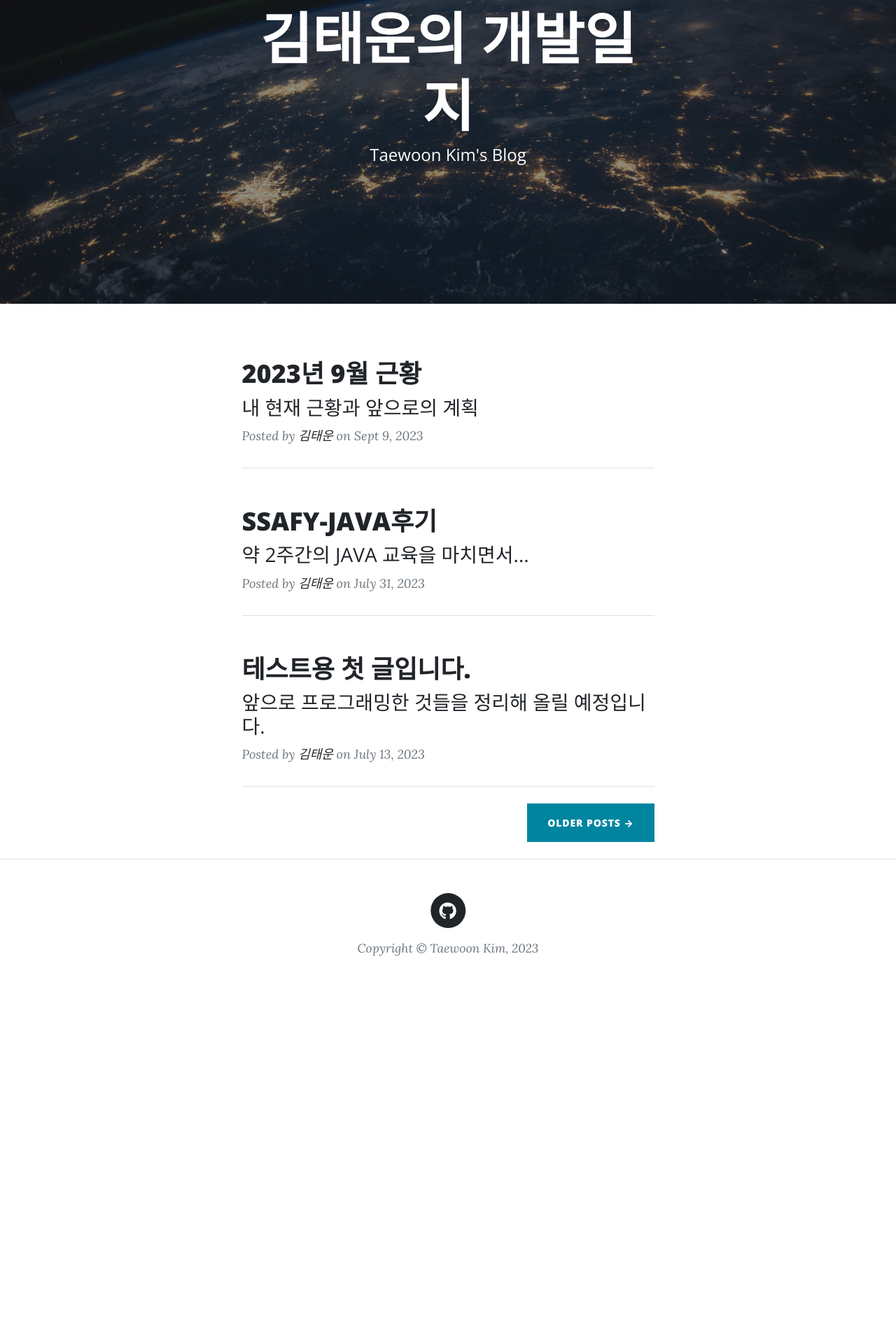
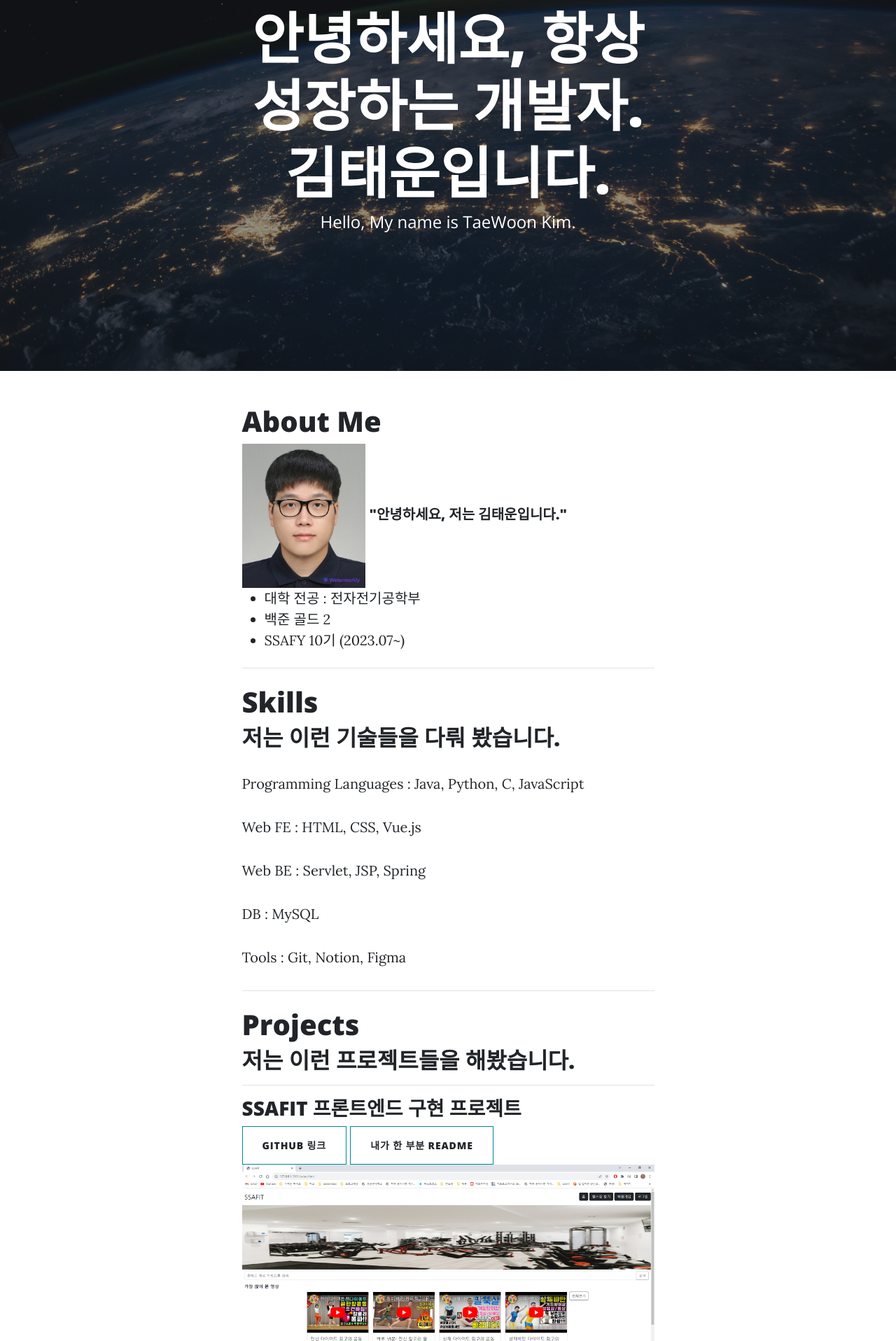
Before and after one commit to twnkm7089/twnkm7089.github.io, a plain HTML site: page index.html in a window 1280 px wide. Shown: the part 194-2110 px from the top of the page at 70% size. Before the commit the page ends 1611 px from the top, so only its background shows below. Drawn offline with nearby package versions, Linux system fonts and the light colour scheme.

Commit message:
231120_portfolio

```diff
--- a/index.html
+++ b/index.html
@@ -30,9 +30,9 @@
                 <div class="collapse navbar-collapse" id="navbarResponsive">
                     <ul class="navbar-nav ms-auto py-4 py-lg-0">
                         <li class="nav-item"><a class="nav-link px-lg-3 py-3 py-lg-4" href="index.html">Home</a></li>
-                        <li class="nav-item"><a class="nav-link px-lg-3 py-3 py-lg-4" href="about.html">About</a></li>
-                        <li class="nav-item"><a class="nav-link px-lg-3 py-3 py-lg-4" href="projects.html">Projects</a></li>
-                        <li class="nav-item"><a class="nav-link px-lg-3 py-3 py-lg-4" href="https://github.com/twnkm7089">GITHUB</a></li>
+                        <li class="nav-item"><a class="nav-link px-lg-3 py-3 py-lg-4" href="#about">About</a></li>
+                        <li class="nav-item"><a class="nav-link px-lg-3 py-3 py-lg-4" href="#projects">Projects</a></li>
+                        <li class="nav-item"><a class="nav-link px-lg-3 py-3 py-lg-4" href="https://github.com/twnkm7089" target="_blank">GITHUB</a></li>
                     </ul>
                 </div>
             </div>
@@ -45,8 +45,8 @@
                 <div class="row gx-4 gx-lg-5 justify-content-center">
                     <div class="col-md-10 col-lg-8 col-xl-7">
                         <div class="site-heading">
-                            <h1>김태운의 개발일지</h1>
-                            <span class="subheading">Taewoon Kim's Blog</span>
+                            <h1>안녕하세요, 항상 성장하는 개발자. 김태운입니다.</h1>
+                            <span class="subheading">Hello, My name is TaeWoon Kim.</span>
                         </div>
                     </div>
                 </div>
@@ -55,20 +55,22 @@
 
         <!--메인 콘텐츠-->
         <!-- Main Content-->
+
+        <div id="about"></div>
+        <!--About Me-->
         <div class="container px-4 px-lg-5">
             <div class="row gx-4 gx-lg-5 justify-content-center">
                 <div class="col-md-10 col-lg-8 col-xl-7">
                     <!-- Post preview-->
                     <div class="post-preview">
-                        <a href="september.html">
-                            <h2 class="post-title">2023년 9월 근황</h2>
-                            <h3 class="post-subtitle">내 현재 근황과 앞으로의 계획</h3>
-                        </a>
-                        <p class="post-meta">
-                            Posted by
-                            <a href="#!">김태운</a>
-                            on Sept 9, 2023
-                        </p>
+                        <h1>About Me</h1>
+                        <img src="./assets/img/사진(기본) (1).jpeg" width="30%">
+                        <h2 style="display: inline-block; width: 60%; font-size: 20px;">"안녕하세요, 저는 김태운입니다."</h2>
+                        <ul>
+                            <li>대학 전공 : 전자전기공학부</li>
+                            <li>백준 골드 2</li>
+                            <li>SSAFY 10기 (2023.07~)</li>
+                        </ul>
                     </div>
                     <!-- Divider-->
                     <hr class="my-4" />
@@ -77,28 +79,81 @@
         </div>
 
 
-
-
-
-
-
-
-
-
+        <!--My Skills-->
         <div class="container px-4 px-lg-5">
             <div class="row gx-4 gx-lg-5 justify-content-center">
                 <div class="col-md-10 col-lg-8 col-xl-7">
                     <!-- Post preview-->
                     <div class="post-preview">
-                        <a href="java_review.html">
-                            <h2 class="post-title">SSAFY-JAVA후기</h2>
-                            <h3 class="post-subtitle">약 2주간의 JAVA 교육을 마치면서...</h3>
-                        </a>
-                        <p class="post-meta">
-                            Posted by
-                            <a href="#!">김태운</a>
-                            on July 31, 2023
-                        </p>
+                        <h1>Skills</h1>
+                        <h2>저는 이런 기술들을 다뤄 봤습니다.</h2>
+                        <p>Programming Languages : Java, Python, C, JavaScript</p>
+                        <p>Web FE : HTML, CSS, Vue.js</p>
+                        <p>Web BE : Servlet, JSP, Spring</p>
+                        <p>DB : MySQL</p>
+                        <p>Tools : Git, Notion, Figma</p>
+                    </div>
+                    <!-- Divider-->
+                    <hr class="my-4" />
+                </div>
+            </div>
+        </div>
+
+        <div id="projects"></div>
+        <!--Projects-->
+        <div class="container px-4 px-lg-5">
+            <div class="row gx-4 gx-lg-5 justify-content-center">
+                <div class="col-md-10 col-lg-8 col-xl-7">
+                    <!-- Post preview-->
+                    <div class="post-preview">
+                        <h1>Projects</h1>
+                        <h2>저는 이런 프로젝트들을 해봤습니다.</h2>
+                        <hr>
+                        <h3>SSAFIT 프론트엔드 구현 프로젝트</h3>
+                        <button type="button" class="btn btn-outline-primary"><a href="https://github.com/twnkm7089/SSAFIT_FE">GITHUB 링크</a></button>
+                        <button type="button" class="btn btn-outline-primary"><a href="https://github.com/twnkm7089/SSAFIT_FE/blob/master/%EA%B9%80%ED%83%9C%EC%9A%B4_README.md">내가 한 부분 README</a></button>
+                        <img src="./assets/img/ssafit_FE.png" width="100%">
+                        <p>인원 : 2인</p>
+                        <p>개요 : 미리 저장되어 있던 운동 영상 리스트를 출력하는 웹 사이트의 Front End 부분 제작</p>
+                        <p>사용 기술 : HTML, CSS, JavaScript, VSCode, GIT</p>
+                        <p>내가 맡은 부분 : 메인화면 구현, 회원가입 모달, 로그인 모달 구현</p>
+                        <p>세부 사항 요약 : </p>
+                        <ul>
+                            <li>BootStrap 프레임워크를 이용한 화면 구성</li>
+                            <li>JavaScript를 이용하여 회원가입 시 비밀번호의 길이 제한 및 비밀번호 확인 기능 구현</li>
+                        </ul>
+                        <hr>
+                        <h3>SSAFIT 백엔드 구현 프로젝트</h3>
+                        <button type="button" class="btn btn-outline-primary"><a href="https://github.com/twnkm7089/SSAFIT_3">GITHUB 링크</a><br></button>
+                        <button type="button" class="btn btn-outline-primary"><a href="https://github.com/twnkm7089/SSAFIT_3/blob/master/%ED%83%9C%EC%9A%B4_README.md">내가 한 부분 README</a></button>
+                        <img src="./assets/img/mainjsp.png" width="100%">
+                        <p>인원 : 3인</p>
+                        <p>개요 : 미리 저장되어 있던 운동 영상 리스트를 출력하는 사이트를 SSR(Server Side Rendering)기반으로 구축.</p>
+                        <p>사용 기술 : Java, JSP, Eclipse EE, GIT</p>
+                        <p>내가 맡은 부분 : MVC 구조중 Model 부분 구현</p>
+                        <p>세부 사항 요약 : </p>
+                        <ul>
+                            <li>MVC 구조를 기반으로 셋이서 분업.</li>
+                            <li>모델 부분을 맡아서 웹 사이트의 기능하는 부분을 구현.</li>
+                            <li>구현하고자 하는 부분에 맞추어 DTO, DAO 구현, 비디오나 리뷰를 보여주기 위한 메서드 정의</li>
+                            <li>분업을 통한 conflict 최소화 및, 작업 효율 증대.</li>
+                        </ul>
+                        <hr>
+                        <h3>REST API 구현 프로젝트</h3>
+                        <button type="button" class="btn btn-outline-primary"><a href="https://github.com/twnkm7089/SSAFIT_REST_API">GITHUB 링크</a><br></button>
+                        <button type="button" class="btn btn-outline-primary"><a href="https://github.com/twnkm7089/SSAFIT_REST_API/blob/master/%ED%83%9C%EC%9A%B4_README.md">내가 한 부분 README</a></button>
+                        <img src="./assets/img/restAPI.png" width="100%">
+                        <p>인원 : 3인</p>
+                        <p>개요 : MySQL DB와 연동된 운동 영상 커뮤니티를 위한 Spring REST API 구현</p>
+                        <p>사용 기술 : Java, Spring Boot, MySQL</p>
+                        <p>내가 맡은 부분 : 회원 기능과 관련된 컨트롤러 구현</p>
+                        <p>세부 사항 요약 : </p>
+                        <ul>
+                            <li>기능을 기반으로 셋이서 분업.</li>
+                            <li>Review와 관련하여 CRUD작업을 수행할 수 있는 REST API 구현</li>
+                            <li>MySQL로 구현된 DB와 연동하여 작업 수행.</li>
+                            <li>Swagger를 이용하여 검증</li>
+                        </ul>
                     </div>
                     <!-- Divider-->
                     <hr class="my-4" />
@@ -107,37 +162,6 @@
         </div>
 
 
-
-
-
-
-
-
-
-
-
-        <div class="container px-4 px-lg-5">
-            <div class="row gx-4 gx-lg-5 justify-content-center">
-                <div class="col-md-10 col-lg-8 col-xl-7">
-                    <!-- Post preview-->
-                    <div class="post-preview">
-                        <a href="test.html">
-                            <h2 class="post-title">테스트용 첫 글입니다.</h2>
-                            <h3 class="post-subtitle">앞으로 프로그래밍한 것들을 정리해 올릴 예정입니다.</h3>
-                        </a>
-                        <p class="post-meta">
-                            Posted by
-                            <a href="#!">김태운</a>
-                            on July 13, 2023
-                        </p>
-                    </div>
-                    <!-- Divider-->
-                    <hr class="my-4" />
-                    <!-- Pager-->
-                    <div class="d-flex justify-content-end mb-4"><a class="btn btn-primary text-uppercase" href="#!">Older Posts →</a></div>
-                </div>
-            </div>
-        </div>
 
         <!--최하단-->
         <!-- Footer-->
```
Also changed, not shown: assets/img/restAPI.png (added), assets/img/ssafit_FE.png (added), assets/img/사진(기본) (1).jpeg (added), 1 other file.
